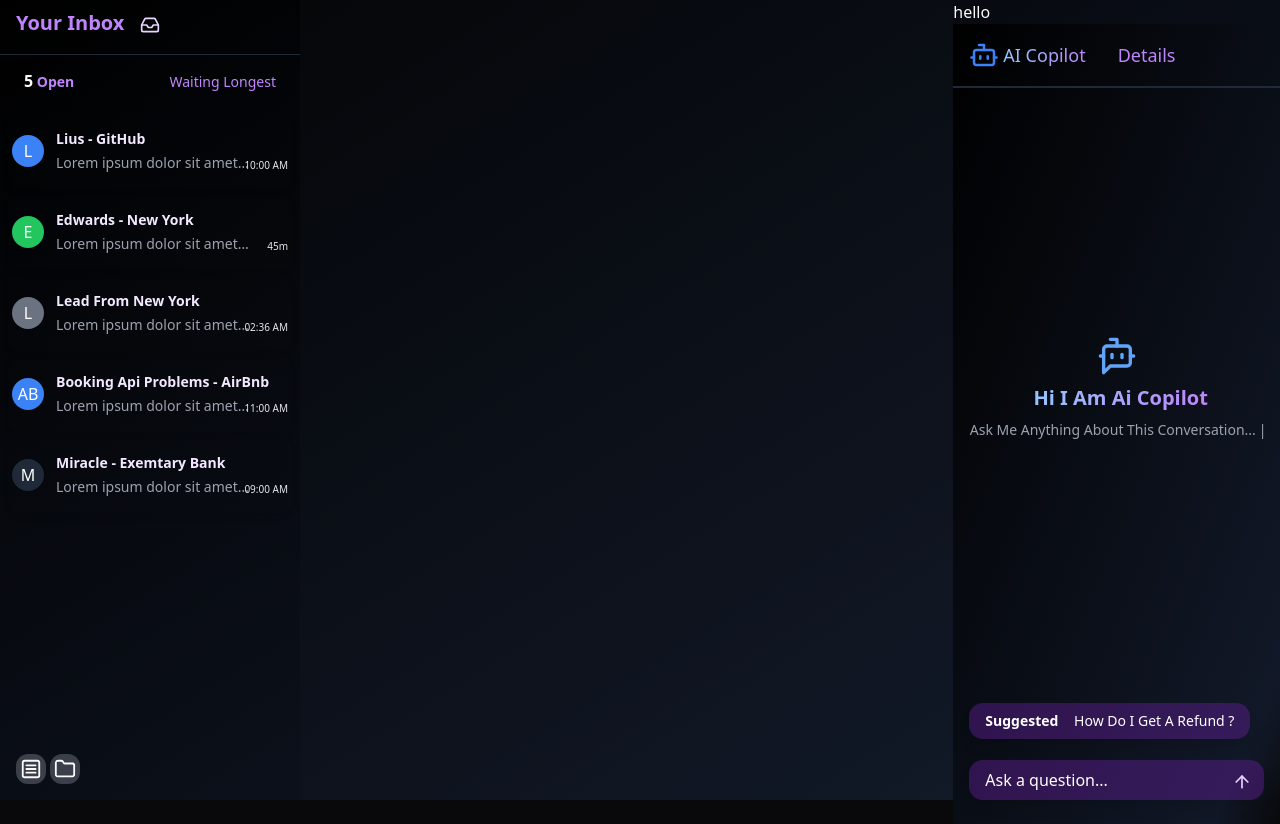
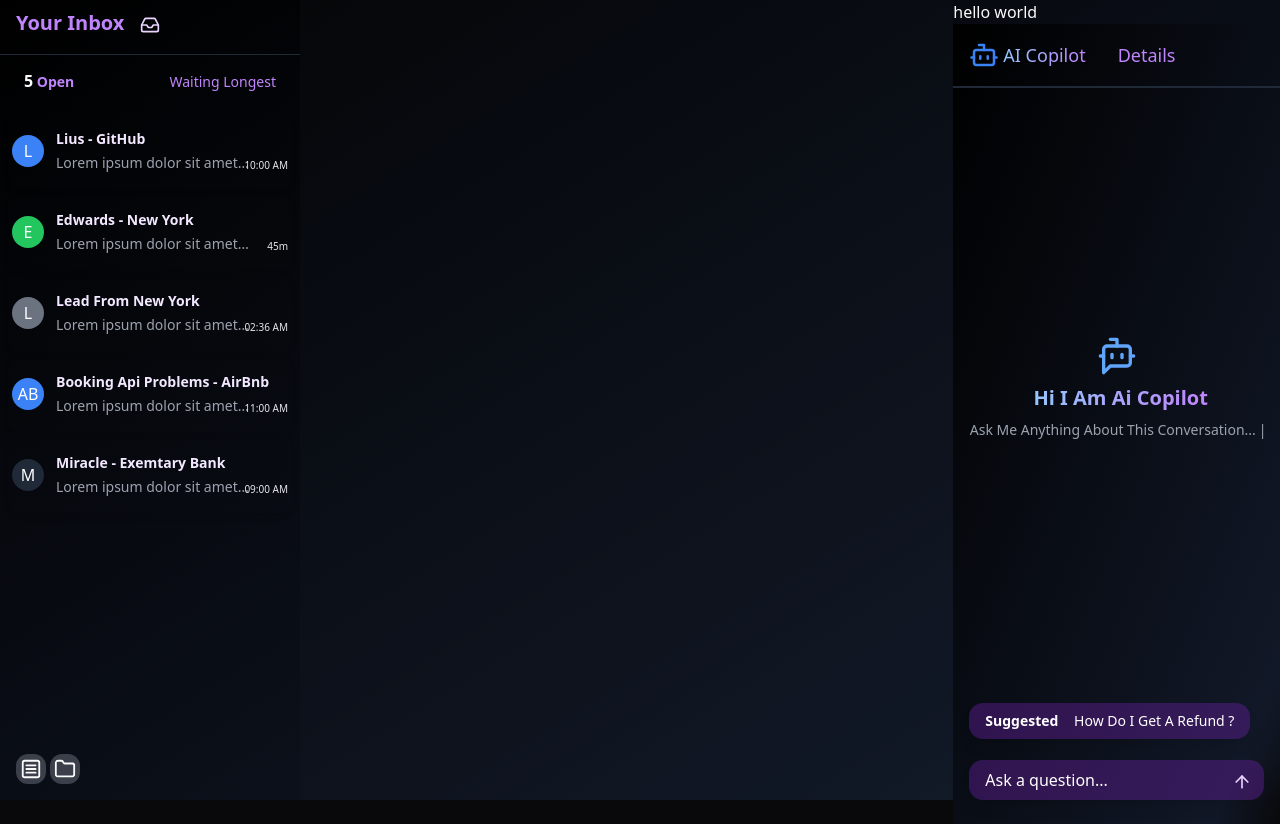
Before and after one commit to Adityasuryavanshi23/CHAT-UI, a React (Vite) app: page / in a window 1280 px wide. Built offline with nearby package versions, Linux system fonts and the light colour scheme.

Commit message:
Change 'hello' to 'hello world' in App.jsx

```diff
--- a/src/App.jsx
+++ b/src/App.jsx
@@ -19,7 +19,7 @@ function App() {
         </div>
         <div
           className={`flex-1 ${openCopilot ? "max-sm:block" : "max-sm:hidden"}`}
-        >hello
+        >hello world
 
           <RightPanel
             setOpenCopilot={setOpenCopilot}
```
